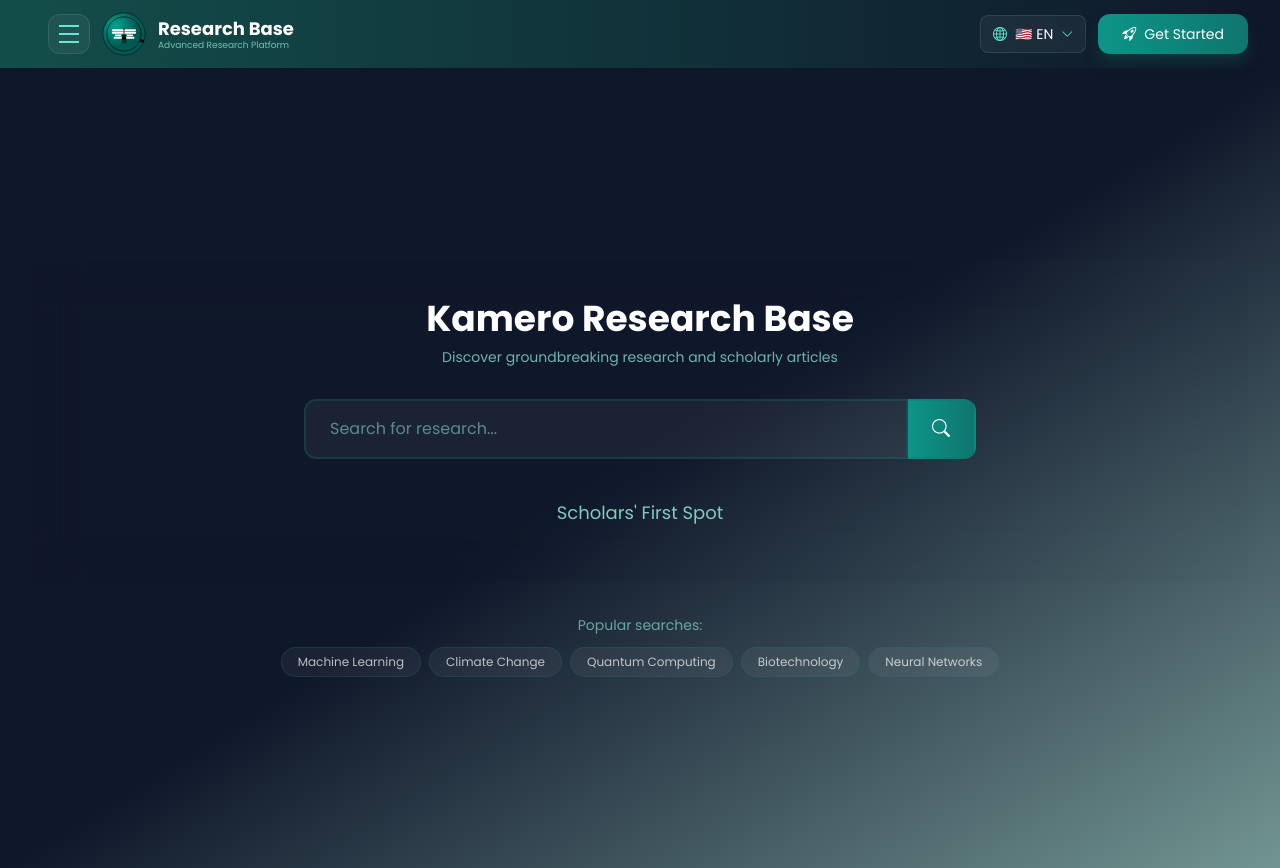
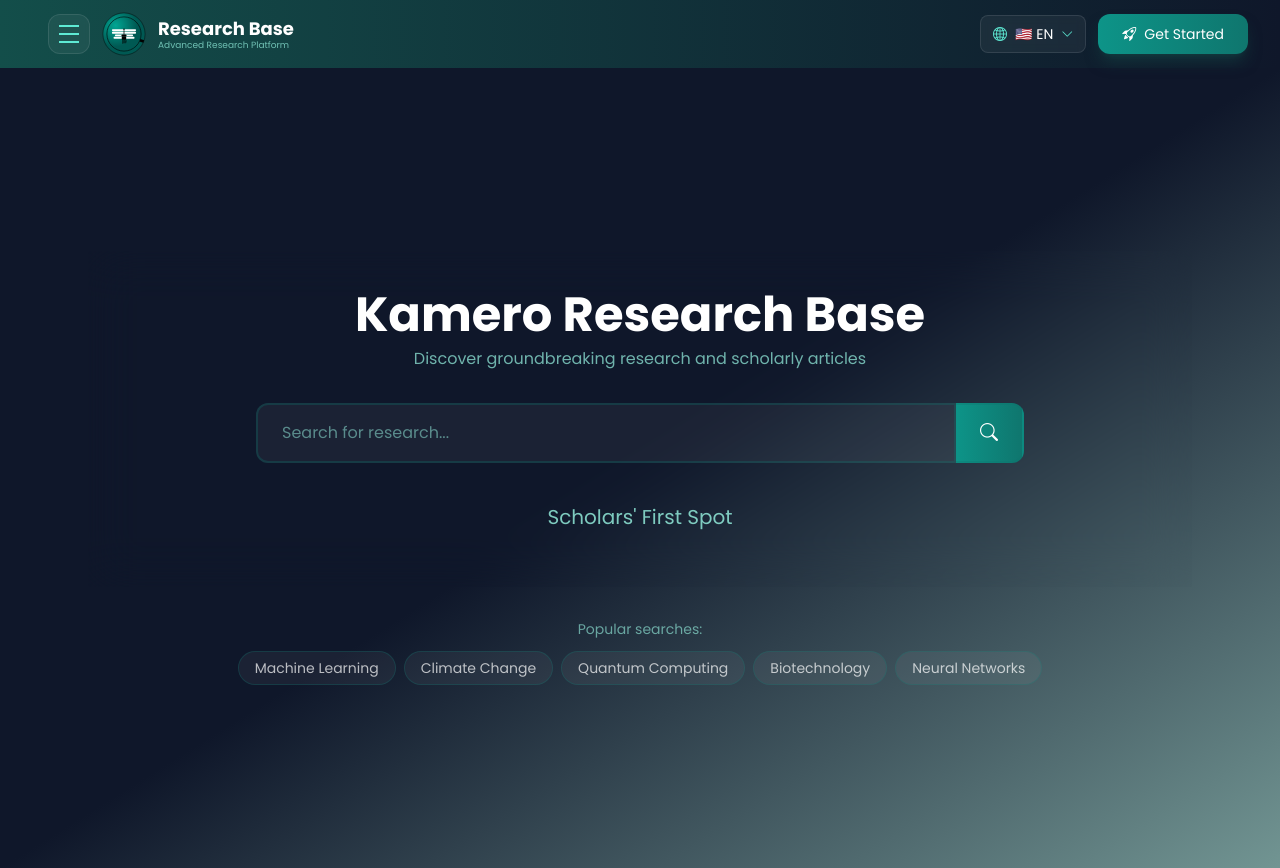
Before and after one commit to kamero-research-base/landing, a Next.js app: page / in a window 1280 px wide. Built offline with nearby package versions, Linux system fonts and the light colour scheme.

Commit message:
New Interface and Features 7

```diff
--- a/app/pages/home.tsx
+++ b/app/pages/home.tsx
@@ -27,29 +27,29 @@ const HomePage = () => {
         onClick={closeSideBar}
       >
         {/* Search Section */}
-        <div className="w-full h-screen flex justify-center items-center px-4 ">
-          <div className="flex flex-col justify-center items-center p-4 rounded-2xl w-full max-w-full">
+        <div className="w-full h-screen flex justify-center items-center px-3 sm:px-4 lg:px-6">
+          <div className="flex flex-col justify-center items-center p-3 sm:p-4 lg:p-6 rounded-2xl w-full max-w-6xl">
             {/* Main Search Card */}
             <div className={`
               flex
-              backdrop-blur-xl justify-center flex-col py-10 px-8 w-full
+              backdrop-blur-xl justify-center flex-col py-6 sm:py-8 lg:py-10 px-4 sm:px-6 lg:px-8 w-full
               transition-all duration-300
               ${isSearchFocused ? 'shadow-teal-500/20 border-teal-700/50' : ''}
             `}>
               {/* Logo and Title */}
-              <div className="flex flex-col items-center mb-8">
+              <div className="flex flex-col items-center mb-6 sm:mb-8">
 
-                <h1 className="text-3xl sm:text-4xl font-bold mb-2 text-white text-center">
+                <h1 className="text-2xl sm:text-3xl lg:text-4xl xl:text-5xl font-bold mb-2 text-white text-center leading-tight">
                   Kamero Research Base
                 </h1>
-                <p className="text-teal-200/70 text-center text-sm">
+                <p className="text-teal-200/70 text-center text-xs sm:text-sm lg:text-base max-w-lg px-4">
                   Discover groundbreaking research and scholarly articles
                 </p>
               </div>
 
               {/* Search Form */}
-              <form action="/~/result" method="GET" className="flex justify-center w-full mb-6">
-                <div className="relative w-full max-w-4xl sm:max-w-2xl flex">
+              <div className="flex justify-center w-full mb-4 sm:mb-6">
+                <div className="relative w-full max-w-xs sm:max-w-md md:max-w-lg lg:max-w-2xl xl:max-w-3xl flex">
                   <input
                     type="search"
                     name="search"
@@ -61,41 +61,42 @@ const HomePage = () => {
                     className="w-full text-white placeholder:text-teal-200/50
                       bg-white/5 backdrop-blur-sm
                       border-2 border-teal-700/30 outline-none rounded-l-xl
-                      px-6 py-4 transition-all duration-300
+                      px-3 sm:px-4 lg:px-6 py-3 sm:py-4 text-sm sm:text-base
+                      transition-all duration-300
                       focus:bg-white/10 focus:border-teal-500/50
                       hover:bg-white/10"
                   />
                   <button
                     type="submit"
-                    className="px-6 text-white border-2 border-l-0 rounded-r-xl
+                    className="px-3 sm:px-4 lg:px-6 text-white border-2 border-l-0 rounded-r-xl
                       border-teal-700/30 bg-gradient-to-r from-teal-600 to-teal-700
                       hover:from-teal-500 hover:to-teal-600
-                      transition-all duration-300 group"
+                      transition-all duration-300 group min-w-fit"
                   >
-                    <i className="bi bi-search text-lg group-hover:scale-110 transition-transform" />
+                    <i className="bi bi-search text-sm sm:text-base lg:text-lg group-hover:scale-110 transition-transform" />
                   </button>
                 </div>
-              </form>
+              </div>
 
               {/* Tagline */}
-              <h4 className="text-center py-4 font-medium text-teal-200/80 text-lg">
+              <h4 className="text-center py-3 sm:py-4 font-medium text-teal-200/80 text-base sm:text-lg lg:text-xl">
                 Scholars' First Spot
               </h4>
 
             </div>
 
             {/* Popular Searches */}
-            <div className="mt-8 text-center">
-              <p className="text-teal-200/60 text-sm mb-3">Popular searches:</p>
-              <div className="flex flex-wrap justify-center gap-2">
+            <div className="mt-6 sm:mt-8 text-center w-full max-w-4xl">
+              <p className="text-teal-200/60 text-xs sm:text-sm mb-3">Popular searches:</p>
+              <div className="flex flex-wrap justify-center gap-1.5 sm:gap-2 px-4">
                 {["Machine Learning", "Climate Change", "Quantum Computing", "Biotechnology", "Neural Networks"].map((term) => (
                   <button
                     key={term}
                     onClick={() => setSearchQuery(term)}
-                    className="px-4 py-1.5 text-xs rounded-full
+                    className="px-2.5 sm:px-3 lg:px-4 py-1 sm:py-1.5 text-xs sm:text-sm rounded-full
                       bg-white/5 text-white/70 border border-teal-700/30
                       hover:bg-white/10 hover:text-teal-100 hover:border-teal-600/50
-                      transition-all duration-200"
+                      transition-all duration-200 whitespace-nowrap"
                   >
                     {term}
                   </button>
```
